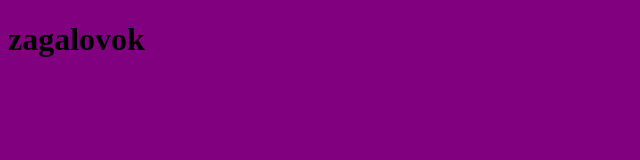
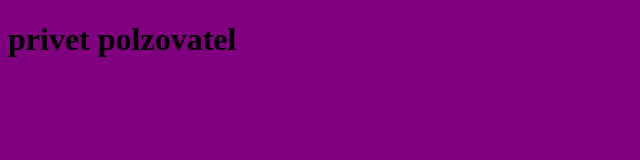
Before and after one commit to kempaciA/new-github, a plain HTML site: page index.html in a window 1280 px wide. Shown: the whole page, without its empty margins (0-640 px from the left). Drawn offline with Linux system fonts and the light colour scheme.

Commit message:
dobavili privetstvie

```diff
--- a/index.html
+++ b/index.html
@@ -8,6 +8,6 @@
     <link rel="stylesheet" href="style.css">
 </head>
 <body>
-        <h1>zagalovok</h1>
+        <h1>privet polzovatel</h1>
 </body>
 </html>
```
